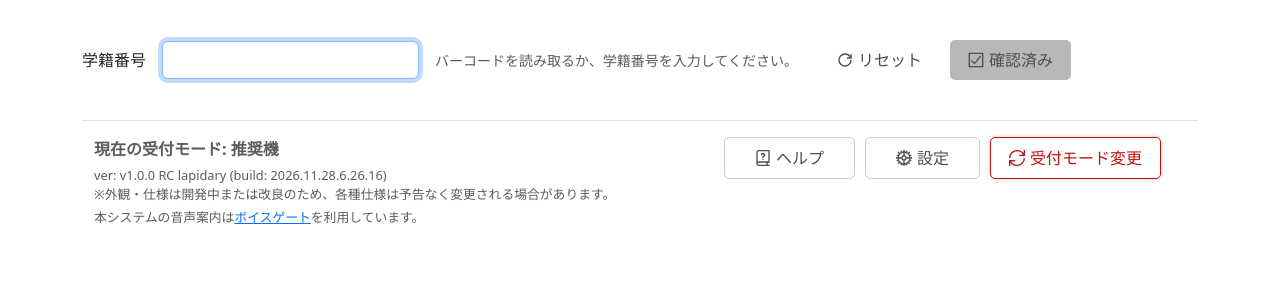
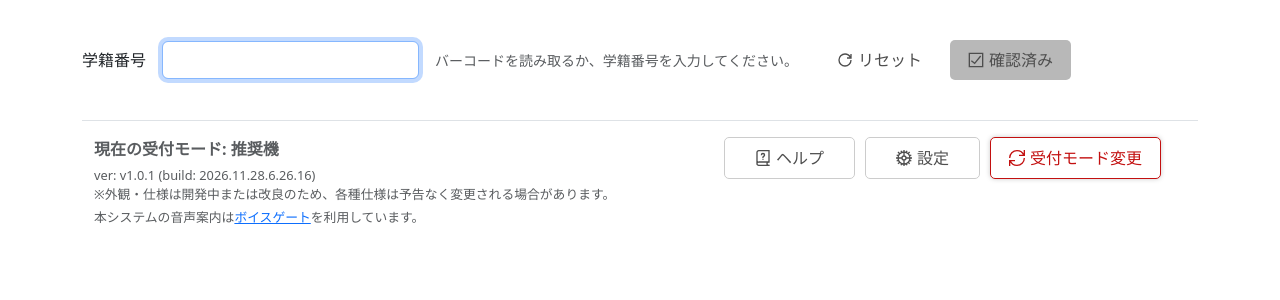
Before and after one commit to MediaLobby-dev/new_student_reception_system, a React (Vite) app: page / in a window 1280 px wide. Shown: the top 300 px of the page. Built offline with nearby package versions, Linux system fonts and the light colour scheme.

Commit message:
upgrade to 1.0.5

```diff
--- a/electron.vite.config.ts
+++ b/electron.vite.config.ts
@@ -33,7 +33,7 @@ export default defineConfig({
     },
     plugins: [react()],
     define: {
-      __APP_VERSION__: JSON.stringify('v1.0.0 RC lapidary'),
+      __APP_VERSION__: JSON.stringify('v1.0.1'),
       __BUILD_DATE__: JSON.stringify(dateFormater(new Date())),
     },
   },
```
Also changed, not shown: package.json (+4 -4 lines), 1 other file (tests, documents, lock files or other folders).
